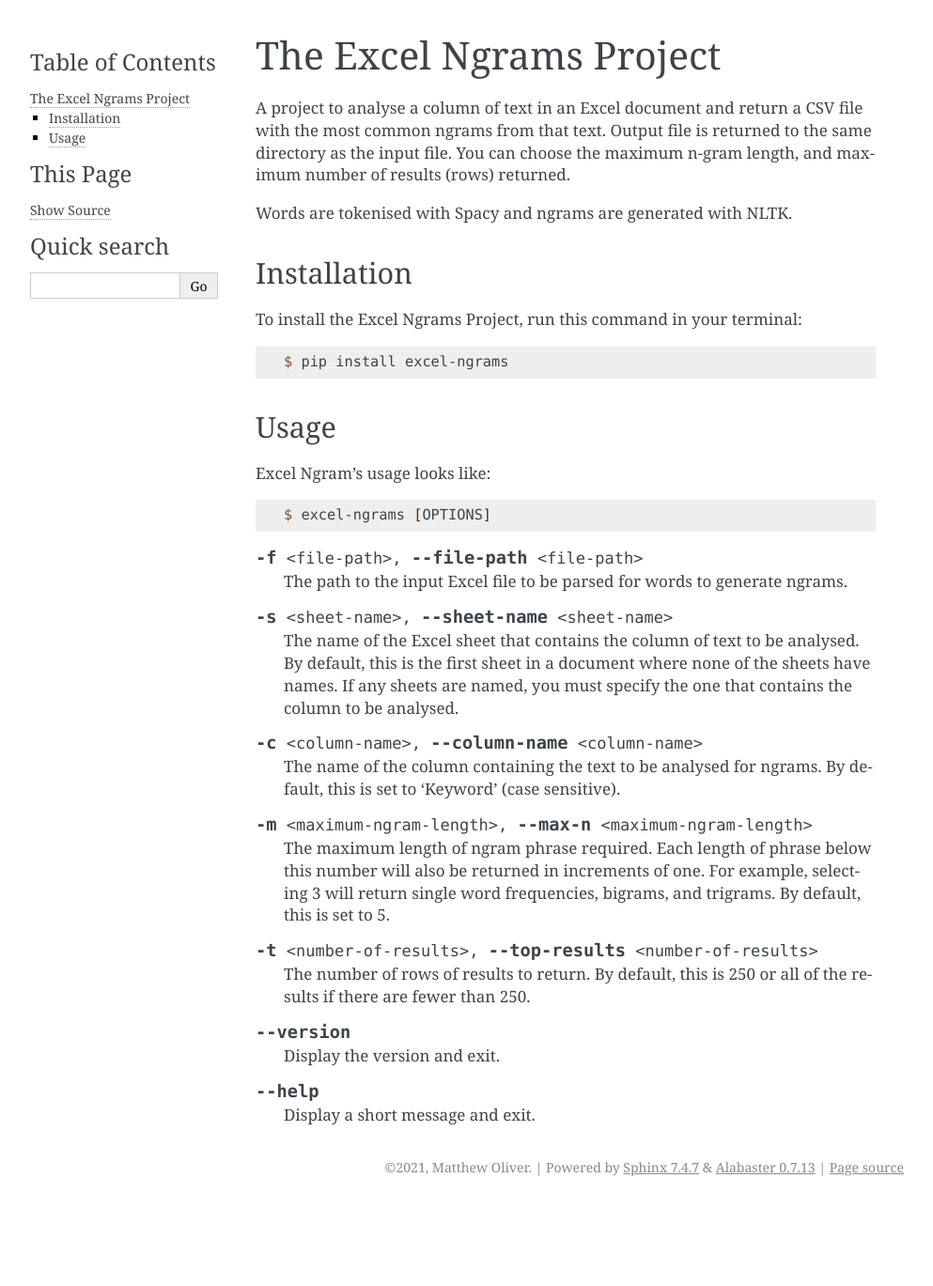
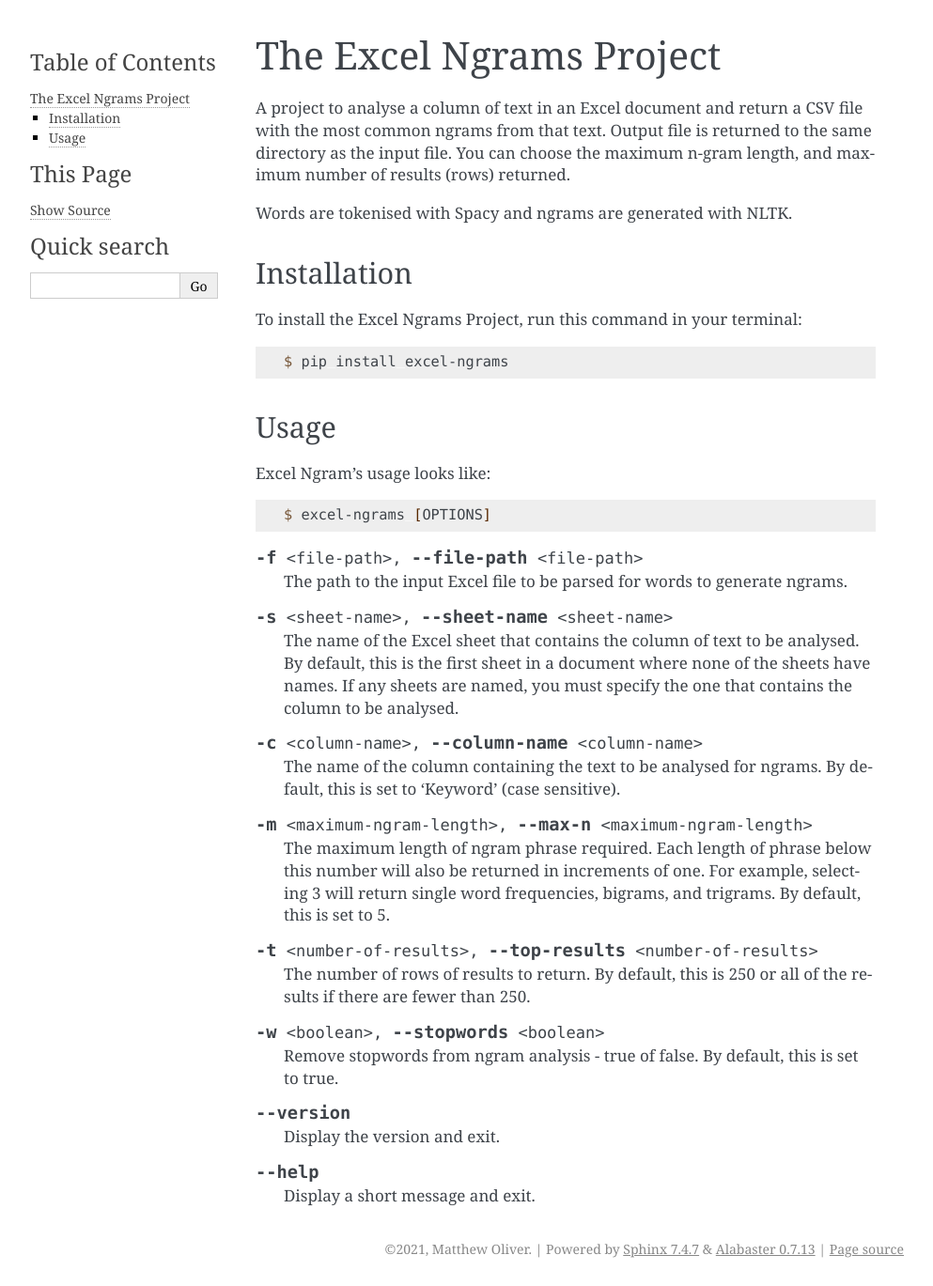
Before and after one commit to mattyocode/excel-ngrams, a Sphinx documentation site: the page built from docs/index.rst, in a window 1280 px wide. Shown: the whole page at 94% size, without its empty margins (148-1141 px from the left). Built offline with Sphinx 7.4.7, drawn with Linux system fonts in a browser that asks for light colours; before the commit the page ends 1282 px from its top, so only the background shows below that.

Commit message:
docs: Add stopwords option to index.rst.

```diff
--- a/docs/index.rst
+++ b/docs/index.rst
@@ -70,6 +70,11 @@
     The number of rows of results to return. By default, this is 250
     or all of the results if there are fewer than 250.
 
+.. option:: -w <boolean>, --stopwords <boolean>
+
+    Remove stopwords from ngram analysis - true of false. By default,
+    this is set to true.
+
 .. option:: --version
 
     Display the version and exit.
```
